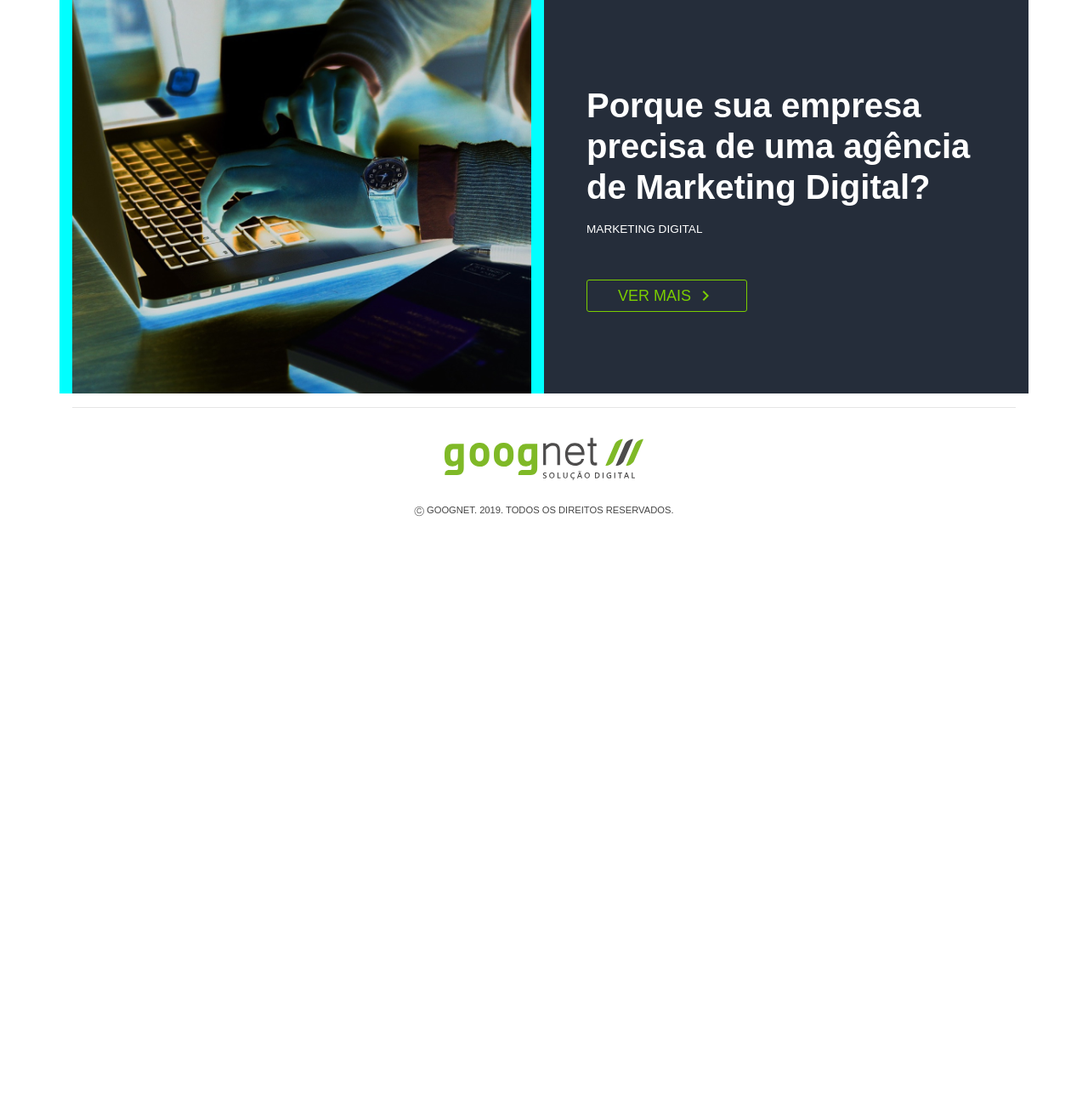
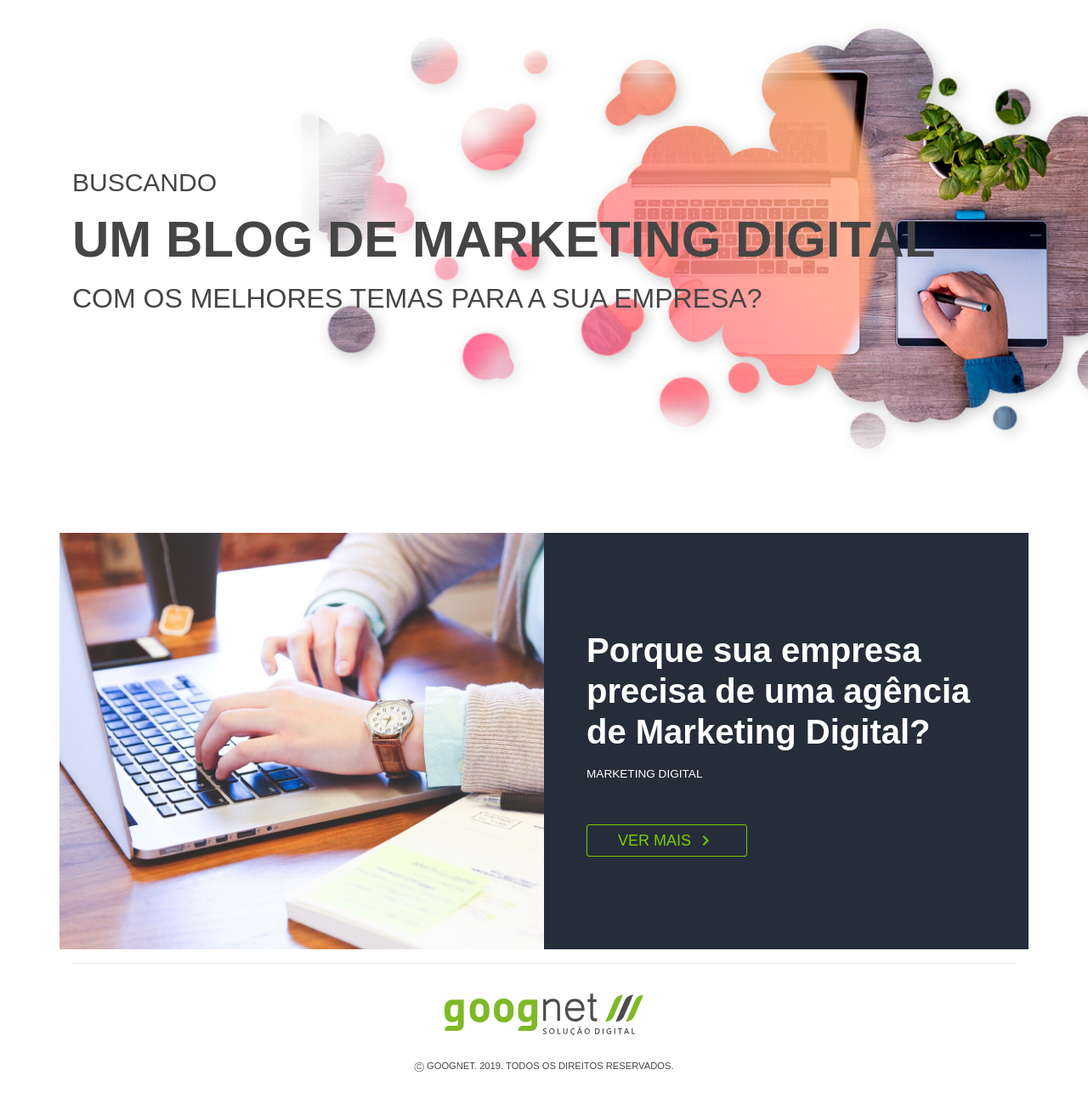
Before and after one commit to thimarsola/projeto_goognet, a PHP site: page /blog.html in a window 1280 px wide. Shown: the part 268-1580 px from the top of the page at 85% size. Before the commit the page ends 876 px from the top, so only its background shows below. Run offline with PHP 8.4, Linux system fonts and the light colour scheme; style sheets or scripts are compiled from the project's sources; some libraries are stand-ins or nearby versions; grey boxes are pictures that could not be loaded.

Commit message:
criação da capa do blog

```diff
--- a/blog.html
+++ b/blog.html
@@ -80,6 +80,15 @@
 	</header>
 	<!-- conteúdo miolo -->
 	<main>
+		<section id="capa">
+			<div class="container-fluid">
+				<div class="container">
+					<p>Buscando</p>
+					<p>Um blog de marketing digital</p>
+					<p>Com os melhores temas para a sua empresa?</p>
+				</div>
+			</div>
+		</section>
 		<section id="destaque">
 			<div class="container">
 				<div class="row">
--- a/src/css/stylesheet-blog.css
+++ b/src/css/stylesheet-blog.css
@@ -1,6 +1,8 @@
 body { width: 100% !important; font-size: 16px !important; font-weight: 400; font-family: 'Barlow', sans-serif !important; color: #454545 !important; margin: 0 !important; padding: 0 !important; }
 
 @media (max-width: 576px) { body { font-size: 14px !important; width: 100% !important; } }
+
+header { border-bottom: 1.5px solid #DCDCDC; }
 
 header .conteudo-header { padding: 1.75rem 0; width: 100%; display: -webkit-box; display: -ms-flexbox; display: flex; -webkit-box-pack: start; -ms-flex-pack: start; justify-content: flex-start; -webkit-box-align: center; -ms-flex-align: center; align-items: center; }
 
@@ -14,7 +16,19 @@ footer img { width: 14.625rem !important; margin: 2.1875rem auto 1.5rem auto; di
 
 footer p { text-transform: uppercase; font-size: .875rem; font-weight: 300 !important; }
 
-main #destaque .row .col-sm-6:nth-child(1) { background-color: red; mix-blend-mode: exclusion; }
+main #capa { display: -webkit-box; display: -ms-flexbox; display: flex; -webkit-box-align: center; -ms-flex-align: center; align-items: center; margin-bottom: 3.75rem; padding: 12rem 0; background-image: url("../assets/bg_header_blog.png"); background-repeat: no-repeat; background-position: right; }
+
+main #capa p { margin: 0; padding: 0; }
+
+main #capa p:nth-child(1) { text-transform: uppercase; font-style: normal; font-size: 1.875rem; font-weight: 300; }
+
+main #capa p:nth-child(2) { text-transform: uppercase; font-style: normal; font-size: 3.75rem; font-weight: 600; }
+
+main #capa p:nth-child(3) { text-transform: uppercase; font-style: normal; font-size: 2rem; font-weight: 300; }
+
+main #destaque .row .col-sm-6:nth-child(1) { position: relative; padding: 0; margin: 0; }
+
+main #destaque .row .col-sm-6:nth-child(1) img { width: 100% !important; }
 
 main #destaque .row .col-sm-6:nth-child(2) { display: -webkit-box; display: -ms-flexbox; display: flex; -webkit-box-align: center; -ms-flex-align: center; align-items: center; padding: 0 3.125rem; background-color: #252D3A; }
 
--- a/src/sass/_header.sass
+++ b/src/sass/_header.sass
@@ -1,6 +1,7 @@
 @import mixins
 
 header
+	border-bottom: 1.5px solid #DCDCDC
 	.conteudo-header
 		padding: 1.75rem 0
 		width: 100%
--- a/src/sass/stylesheet-blog.sass
+++ b/src/sass/stylesheet-blog.sass
@@ -4,13 +4,49 @@
 @import footer
 
 main
+	#capa
+		display: flex
+		align-items: center
+		margin-bottom: 3.75rem
+		padding: 12rem 0
+		background:
+			image: url('../assets/bg_header_blog.png')
+			repeat: no-repeat
+			position: right
+		p
+			margin: 0
+			padding: 0
+			&:nth-child(1)
+				text:
+					transform: uppercase
+				font:
+					style: normal
+					size: 1.875rem
+					weight: $flight
+			&:nth-child(2)
+				text:
+					transform: uppercase
+				font:
+					style: normal
+					size: 3.75rem
+					weight: $semi-bold
+			&:nth-child(3)
+				text:
+					transform: uppercase
+				font:
+					style: normal
+					size: 2rem
+					weight: $flight
+
 	#destaque
 		.row
 			.col-sm-6
 				&:nth-child(1)
-					background:
-						color: red
-					mix-blend-mode: exclusion
+					position: relative
+					padding: 0
+					margin: 0
+					img
+						width: 100% !important
 				&:nth-child(2)
 					display: flex
 					align-items: center
```
Also changed, not shown: src/assets/bg_header_blog.png (added).
